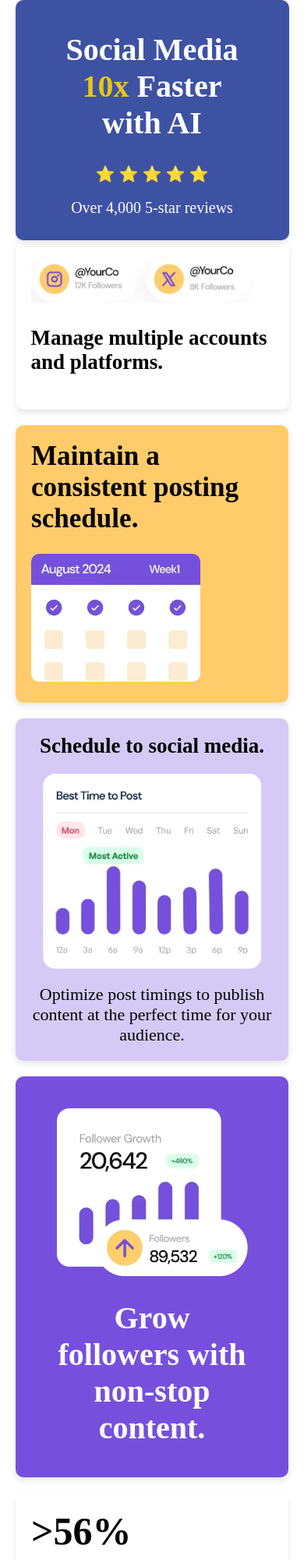
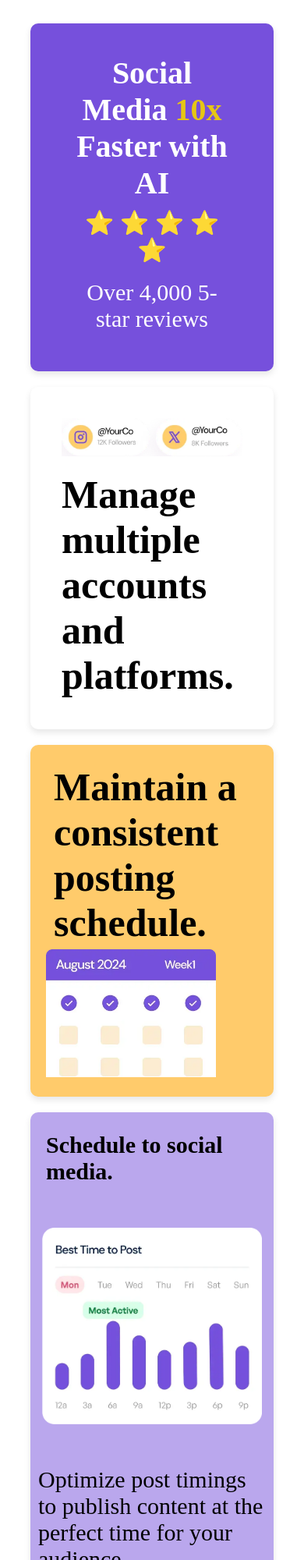
Before and after one commit to VictorNjeru49/grid-main-Exercise, a plain HTML site: page index.html in a window 390 px wide. Shown: the top 2000 px of the page at 78% size. Drawn offline with Linux system fonts and the light colour scheme.

Commit message:
Refactor HTML structure and update CSS styles for improved layout and responsiveness

```diff
--- a/index.html
+++ b/index.html
@@ -8,37 +8,31 @@
 
   <title>Frontend Mentor | Bento grid</title>
   <link rel="stylesheet" href="./style.css">
+
 </head>
 <body>
-  <main>
-    <section>
-      <div class="container">
 
 
-          <div class="card-header">
+
+    <section class="container">
+
+      <div class="card">
+        <div class="seek">
           <h1>Social Media <span style="color:rgb(230, 198, 20);">10x </span>Faster with AI</h1>
           <p>⭐  ⭐  ⭐  ⭐  ⭐</p>
           <p>Over 4,000 5-star reviews</p>
-
+        </div>
       </div>
 
-
-
-        <div class="card">
-          <div class="icons">
-            <img src="./assets/images/illustration-multiple-platforms.webp" alt="" >
+      <div class="card-header">
+        <img src="./assets/images/illustration-multiple-platforms.webp" alt="">
+        <h3>Manage multiple accounts and platforms.</h3>
       </div>
-
-          <h3>Manage multiple accounts and platforms.</h3>
-
-        </div>
-
 
       <div class="card-schedule">
         <h3>Maintain a consistent posting schedule.</h3>
         <img src="./assets/images/illustration-consistent-schedule.webp" alt="">
       </div>
-
 
       <div class="card-social">
         <h3>Schedule to social media.</h3>
@@ -58,7 +52,7 @@
       </div>
 
       <div class="card-quicker">
-          <h3>Create and schedule content quicker.</h3>
+        <h3>Create and schedule content <span style="color:rgb(20, 45, 230, 0.7);">quicker.</span></h3>
         <img src="./assets/images/illustration-create-post.webp" alt="">
       </div>
 
@@ -66,11 +60,7 @@
         <p>Write your content using AI.</p>
         <img src="./assets/images/illustration-ai-content.webp" alt="">
       </div>
-
-
-      </div>
     </section>
-  </main>
 
 
   <div class="attribution">
--- a/style.css
+++ b/style.css
@@ -5,11 +5,10 @@
     --card-shadow: rgba(0, 0, 0, 0.1);
     --card-growth: hsl(256, 67%, 59%);
     --card-growth2: hsl(256, 67%, 59%, 0.3);
-
-
-
     --card-write: hsl(39, 100%, 71%);
-    --card-content: hsl(39, 43%, 84%, 0.5);
+    --card-quicker:hsl(39, 100%, 50%, 0.3);
+    --card-social: hsl(256, 67%, 59%, 0.5);
+    --card-content: hsla(38, 100%, 53%, 0.5);
     --card-font: './assets/fonts/static/DMSans-Regular.ttf';
 }
 *{
@@ -17,164 +16,142 @@
     margin: 0;
     padding: 0;
 }
-.container {
-    height: max-content;
+.container{
     width: 80%;
-    overflow: auto;
-    margin: 0 auto;
-    background-color: var(--main-bg-color);
+    display: grid;
+    grid-template-columns: repeat(4, 1fr);
+    margin: 30px auto;
+    gap: 20px;
+    border: 10px;
+    border-radius: 10px;
 }
-.card,
-.card-header,
-.card-write,
-.card-schedule,
-.card-social,
-.card-grow,
-.card-audience,
-.card-quicker {
+.card{
+    grid-column: 2/4;
+    text-align: center;
+    grid-row:1/3 ;
+    color: white;
+    background-color: var( --card-growth);
     border-radius: 10px;
+    width: 100%;
     box-shadow: 0 4px 8px rgba(0, 0, 0, 0.1);
-    padding: 20px;
-    margin: 20px;
+}
+.seek{
+    width: 80%;
+    padding: 20px 25px;
+    margin: 20px auto;
+}
+.seek h1{
+    font-size: 40px;
+}
+.seek p{
+    padding: 10px 0;
 }
 .card-header{
+    grid-column:2/3 ;
+    grid-row:3/6 ;
+    font-size: 20px;
+    padding: 40px;
+    border-radius: 10px;
+    width: 100%;
+    box-shadow: 0 4px 8px rgba(0, 0, 0, 0.1);
+}
+.card-header img{
+    width: 100%;
+}
+.card-header h3{
+    padding-top: 15px;
+}
+.card-schedule{
+    grid-column:3/4 ;
+    grid-row:3/6 ;
+    font-size: 20px;
+    background-color:var(--card-write);
+    border-radius: 10px;
+    width: 100%;
+    padding: 20px;
+    box-shadow: 0 4px 8px rgba(0, 0, 0, 0.1);
+}
+.card-schedule img{
+    width: 80%;
+}
+.card-schedule h3{
+    padding: 5px 10px;
+}
+.card-social{
+    grid-column:4/5 ;
+    grid-row:1/6 ;
+    background-color: var(--card-social);
+    border-radius: 10px;
+    width: 100%;
+    box-shadow: 0 4px 8px rgba(0, 0, 0, 0.1);
+    padding: 20px 10px;
+}
+.card-social h3{
+    font-size: 30px;
+    padding: 5px 10px;
+}
+.card-social img{
+    width: 100%;
+    padding: 50px 5px;
+}
+.card-grow{
+    grid-column:3/5 ;
+    grid-row: 6/9;
+    border-radius: 10px;
+    display: flex;
+    padding: 10px 40px;
+    font-size: 30px;
+    color: var(--card-bg-color);
+    width: 100%;
+    background-color: var(--card-growth);
+    box-shadow: 0 4px 8px rgba(0, 0, 0, 0.1);
+
+}
+.card-grow img{
+    width: 40%;
+}
+.card-audience{
+    grid-column:2/3 ;
+    grid-row:6/9 ;
     padding: 20px;
     border-radius: 10px;
+    width: 100%;
     box-shadow: 0 4px 8px rgba(0, 0, 0, 0.1);
-    background-color: hsl(0, 56%, 37%);
+}
+.card-audience h3{
+    font-size: 34px;
+}
+.card-audience img{
+    width: 70%;
+    padding-top: 10px;
 }
 .card-quicker{
-    background-color: var(--card-content);
-}
-.card-quicker h3{
-    font-family: var(--card-font);
-    font-size: 30px;
-    margin: 0 auto;
-    width: 90%;
-    margin-bottom: 10px;
+    grid-column:1/2 ;
+    grid-row:1/4  ;
+    border-radius: 10px;
+    width: 100%;
+    box-shadow: 0 4px 8px rgba(0, 0, 0, 0.1);
+    background-color: var( --card-quicker);
+    padding: 25px;
+    font-size: 20px;
 }
 .card-quicker img{
-    width: 70%;
-    height: 70%;
-    border-radius: 10px;
-    margin: 20px auto;
-    display: block;
-}
-.card-audience h3{
-    font-family: var(--card-font);
-    font-size: 50px;
-    width: 70%;
-    margin-bottom: 10px;
-}
-.card-audience p{
-    font-family: var(--card-font);
-    font-size: 20px;
-    padding-bottom: 25px;
-}
-.card-audience img{
-    width: 65%;
-    height: 65%;
-    border-radius: 10px;
-}
-.card-grow{
-    padding: 40px 0;
-    background-color: var(--card-growth);
-}
-.card-grow img{
-    width: 70%;
-    height: 70%;
-    border-radius: 10px;
-    margin: 0 auto;
-    display: block;
-}
-.card-grow h3{
-    font-family: var(--card-font);
-    color: var(--main-bg-color);
-    font-size: 40px;
-    width: 70%;
-    margin: 0 auto;
-    text-align: center;
-    padding-top: 30px;
-}
-.card-social{
-    background-color: var(--card-growth2);
-    padding: 20px 0;
-}
-.card-social img{
-    margin: 15px 0;
-    padding: 20px 0;
-    width: 80%;
-    height: 80%;
-    display: block;
-    margin: 0 auto;
-    border-radius: 10px;
-}
-.card-social h3{
-    font-family: var(--card-font);
-    font-size: 27px;
-    text-align: center;
-}
-.card-social p{
-    text-align: center;
-    font-size: 22px;
-}
-.card-schedule{
-    font-size: 30px;
-    background-color: var(--card-write);
-}
-.card-schedule h3{
-    font-family: var(--card-font);
-    padding-bottom: 25px;
-}
-.card-schedule img{
-    width: 70%;
-    height: 100%;
-    border-radius: 10px;
-}
-.card-header{
-    background-color: var(--main-text-color);
-}
-.card-header p{
-    place-content: center;
-    text-align: center;
-    color: var(--card-bg-color);
-    align-items: center;
-}
-h1{
-    font-size: 40px;
-    width: 80%;
-    align-items: center;
-    margin: 0 auto;
-    color: var(--main-bg-color);
-    text-align: center;
-}
-.card h3{
-    font-family: var(--card-font);
-    font-size: 27px;
-    padding-bottom: 25px;
-}
-.icons{
-    padding-bottom: 20px;
-    margin-bottom: 10px;
+    width: 100%;
+    padding-top: 20px;
 }
 .card-write{
-    background-color: var(--card-write);
-    margin: 20px;
-
+    grid-column:1/2 ;
+    grid-row: 4/9;
+    border-radius: 10px;
+    width: 100%;
+    box-shadow: 0 4px 8px rgba(0, 0, 0, 0.1);
+    background-color:var(--card-write);
+    font-size: 30px;
+    padding: 10px 40px;
 }
 .card-write img{
-    width: 80%;
-    height: 100%;
-    border-radius: 10px;
-}
-.card-write p{
-    font-family: var(--card-font);
-    font-size: 40px;
-    padding-bottom: 25px;
-}
-.icons{
-    display: flex;
-    justify-content: space-between;
+    width: 100%;
+    padding-top: 20px;
 }
 .attribution {
     font-size: 11px;
@@ -183,34 +160,48 @@ h1{
 .attribution a {
     color: hsl(228, 45%, 44%);
 }
-@media (max-width: 768px) {
+
+@media (max-width: 999px) {
     .container{
-        width: 100%;
-        margin: 0 auto;
-    }
-    .card-header{
-        width: 90%;
-        margin: 0 auto;
-        padding: 20px;
-    }
-    .card-header h1{
-        font-size: 40px;
-        padding: 20px 0;
-    }
-    .card-header p{
-        font-size: 20px;
-        padding: 10px 0;
-    }
-    .icons{
-        width: 80px;
-        height: 80px;
-    }
-    .card{
-        width: 90%;
-        margin: 0 auto;
+        display: flex;
+        flex-direction: column;
+        width: 80%;
     }
     h1{
+        font-size: 80px;
+    }
+    h3, h2{
+        font-size: 50px;
+    }
+    .card-audience img{
+        width: 100%;
+    }
+    p{
         font-size: 30px;
     }
+    .card-grow{
+    display: flex;
+    flex-direction: column;
+    font-size: 40px;
+    text-align: center;
 
+    }
+    .card-grow img{
+        width: 100%;
+        padding: 30px;
+    }
 }
+@media (max-width: 600px) {
+    .container{
+        display: flex;
+        flex-direction: column;
+    }
+    .card-grow{
+        font-size: 25px;
+        align-items: center;
+    }
+    .card-grow img{
+        width: 60%;
+        height: 100%;
+    }
+}
```
Lines whose indentation alone changed are shown as unchanged.
